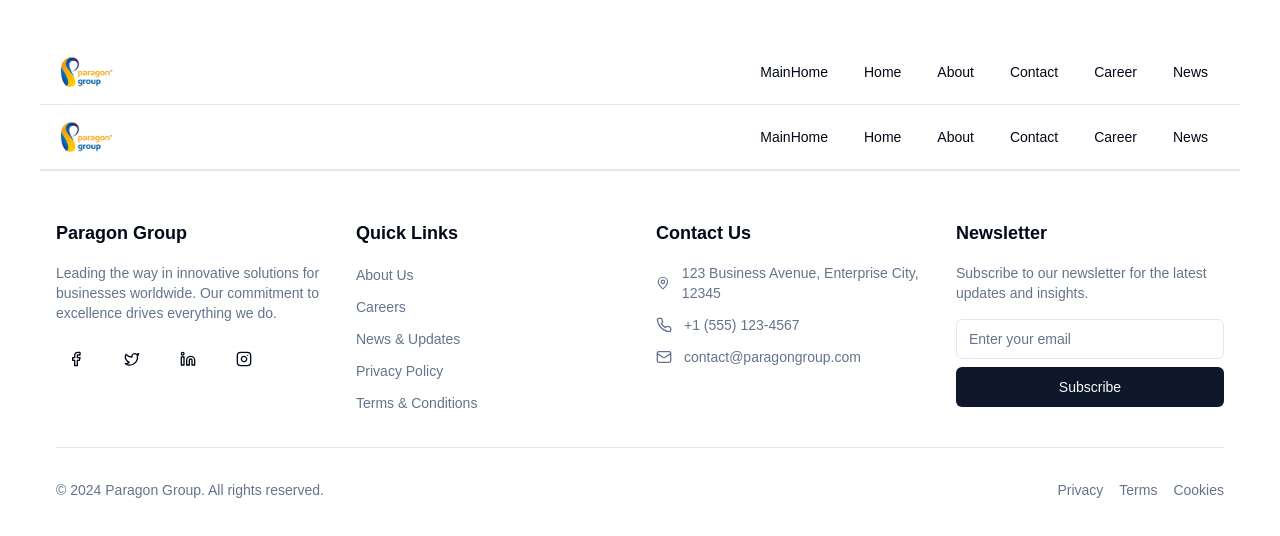
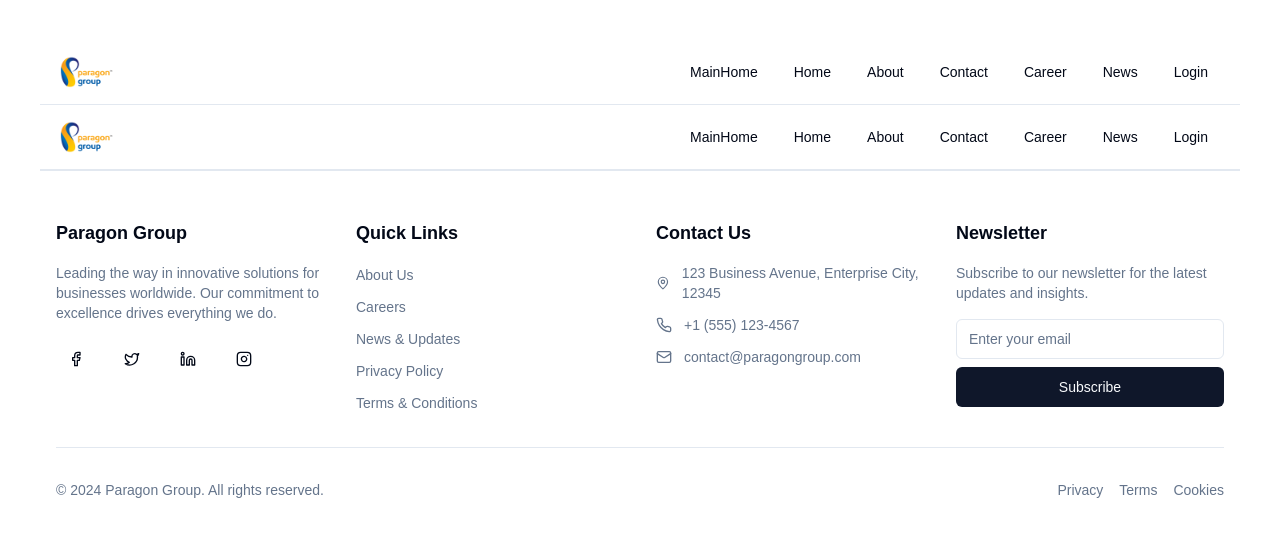
Before and after one commit to Samsuj-joha/paragon-group, a Next.js app in the folder paragon/: page /components/header in a window 1280 px wide. Shown: the top 536 px of the page. Built offline with nearby package versions, Linux system fonts and the light colour scheme.

Commit message:
added the updated file of header

```diff
--- a/paragon/app/components/header/page.js
+++ b/paragon/app/components/header/page.js
@@ -21,6 +21,7 @@ const navigation = [
   { name: "Contact", href: "/components/contact" },
   { name: "Career", href: "/components/career" },
   { name: "News", href: "/components/news" },
+  { name: "Login", href: "/login" },
 ];
 
 export default function Header() {
```
